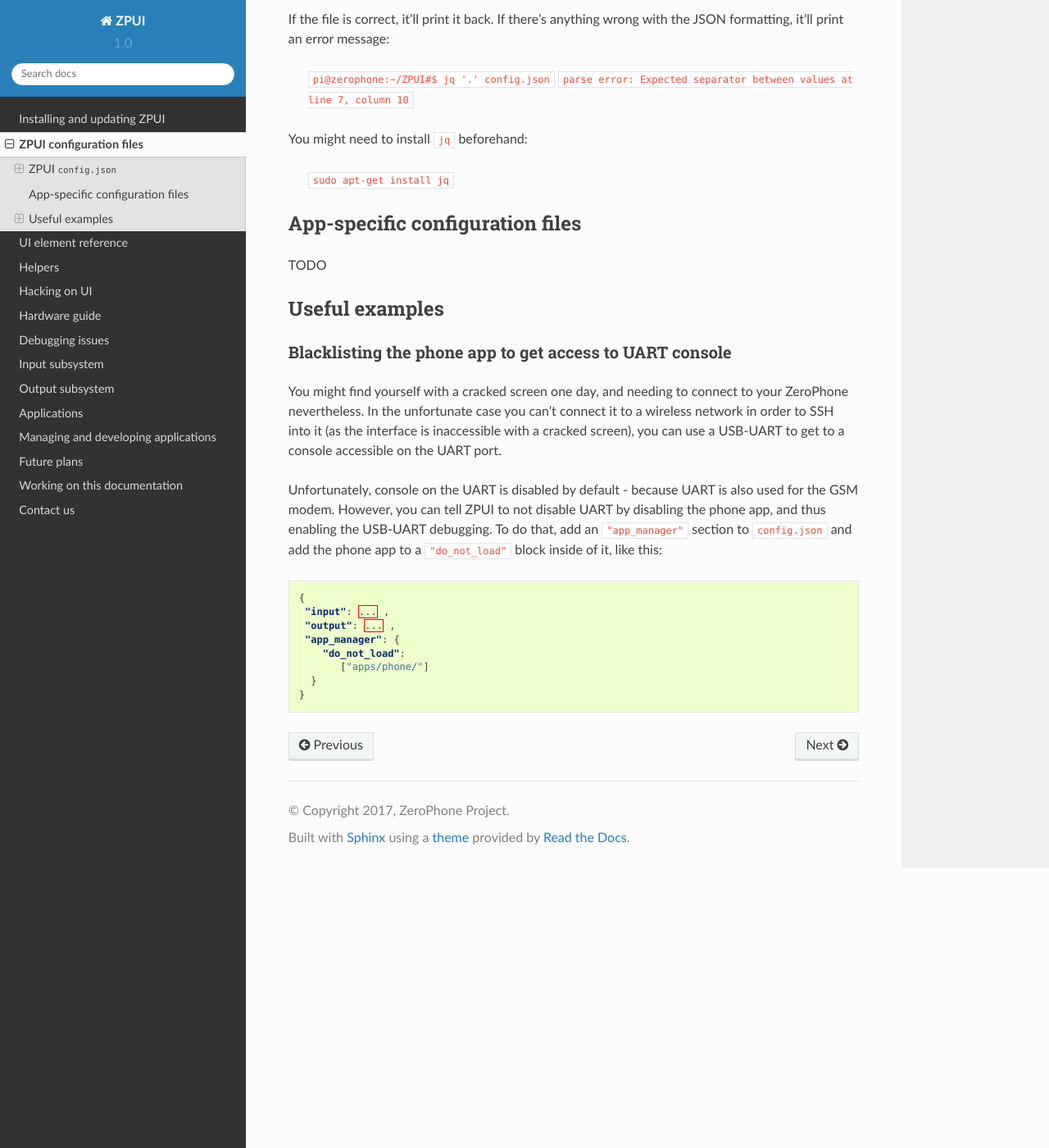
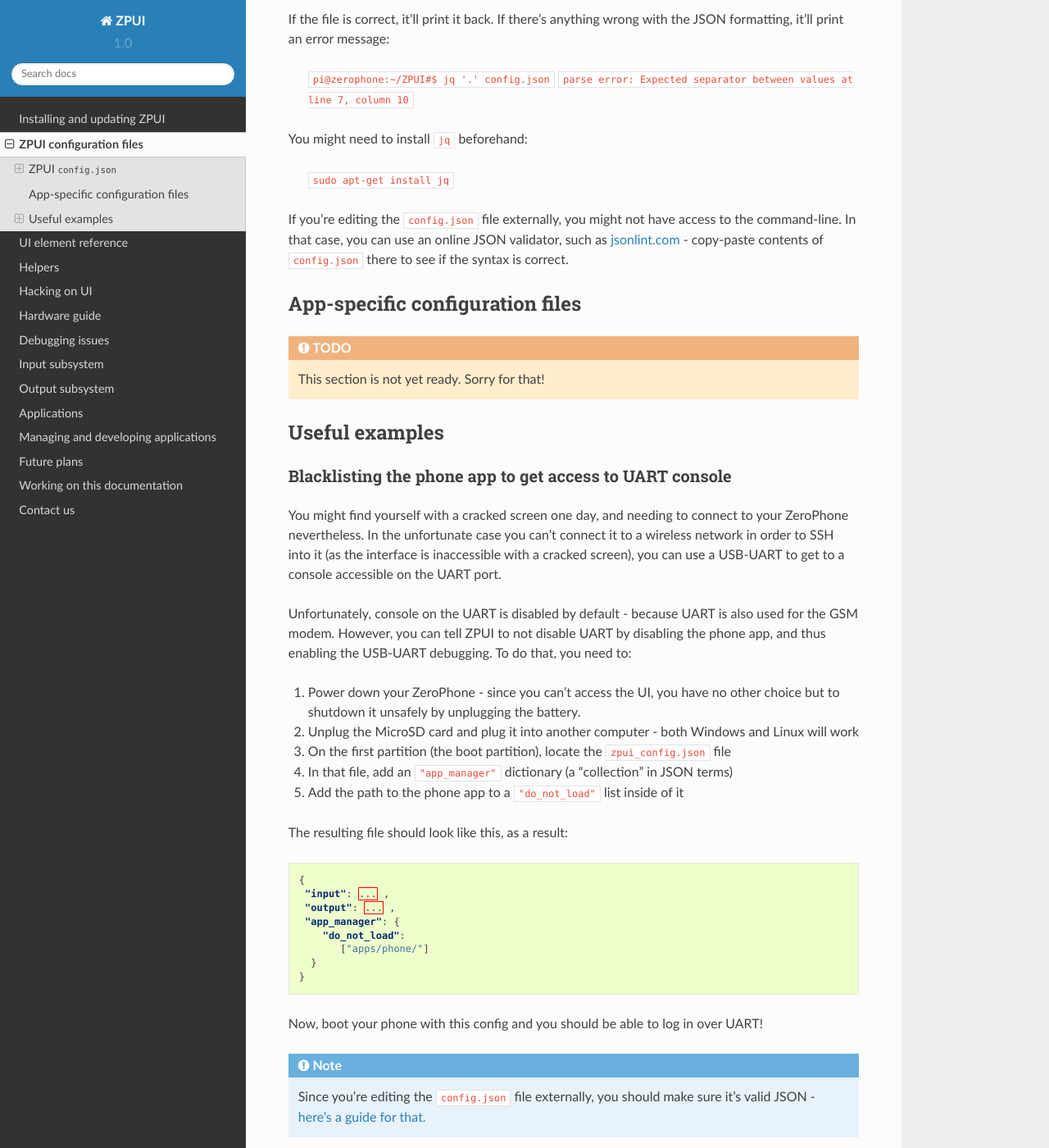
Before and after one commit to CRImier/pyLCI, a Sphinx documentation site: the page built from docs/config.rst, in a window 1280 px wide and 1400 px high, scrolled down 1564 px. Shown: the whole window at 82% size. Built offline with Sphinx 7.4.7 and the Read the Docs theme 2.0.0, drawn with Linux system fonts in a browser that asks for light colours.

Commit message:
More config.json clarifications in docs

```diff
--- a/docs/config.rst
+++ b/docs/config.rst
@@ -61,6 +61,9 @@
 directly to drivers' ``__init__`` method, so you can read the driver documentation
 or source to see if there are options you could tweak.
 
+
+.. _verify_json:
+
 Verifying your changes
 ----------------------
 
@@ -78,10 +81,19 @@
 
     ``sudo apt-get install jq``
 
+If you're editing the ``config.json`` file externally, you might not have access to the
+command-line. In that case, you can use an online JSON validator, such as `jsonlint.com`_
+- copy-paste contents of ``config.json`` there to see if the syntax is correct.
+
+.. _jsonlint.com: https://jsonlint.com/
+
 App-specific configuration files
 ++++++++++++++++++++++++++++++++
 
-TODO
+.. admonition:: TODO
+   :class: warning
+
+   This section is not yet ready. Sorry for that!
 
 Useful examples
 +++++++++++++++
@@ -96,8 +108,16 @@
 
 Unfortunately, console on the UART is disabled by default - because UART is also used
 for the GSM modem. However, you can tell ZPUI to not disable UART by disabling the phone
-app, and thus enabling the USB-UART debugging. To do that, add an ``"app_manager"`` section
-to ``config.json`` and add the phone app to a ``"do_not_load"`` block inside of it, like this:
+app, and thus enabling the USB-UART debugging. To do that, you need to:
+
+1. Power down your ZeroPhone - since you can't access the UI, you have no other choice but
+   to shutdown it unsafely by unplugging the battery.
+2. Unplug the MicroSD card and plug it into another computer - both Windows and Linux will work
+3. On the first partition (the boot partition), locate the ``zpui_config.json`` file
+4. In that file, add an ``"app_manager"`` dictionary (a "collection" in JSON terms)
+5. Add the path to the phone app to a ``"do_not_load"`` list inside of it
+
+The resulting file should look like this, as a result:
 
 .. code:: json
 
@@ -109,3 +129,8 @@
          ["apps/phone/"]
     }
   }
+
+Now, boot your phone with this config and you should be able to log in over UART!
+
+.. note:: Since you're editing the ``config.json`` file externally, you should
+          make sure it's valid JSON - :ref:`here's a guide for that. <verify_json>`
```
